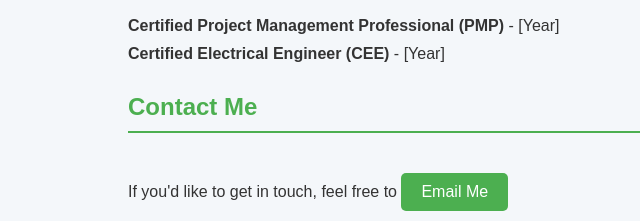
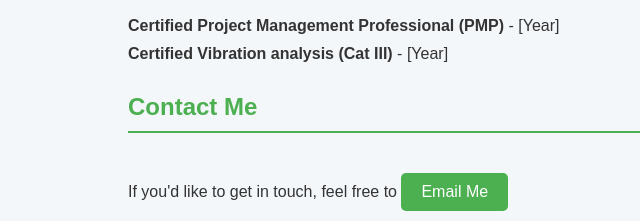
Before and after one commit to Maha-Mi/Resume, a plain HTML site: page Index.html in a window 1280 px wide. Shown: the part 1062-1283 px from the top of the page, 0-640 px from the left. Drawn offline with Linux system fonts and the light colour scheme.

Commit message:
Update Index.html

```diff
--- a/Index.html
+++ b/Index.html
@@ -129,7 +129,7 @@
     <h2>Certifications</h2>
     <ul>
       <li><strong>Certified Project Management Professional (PMP)</strong> - [Year]</li>
-      <li><strong>Certified Electrical Engineer (CEE)</strong> - [Year]</li>
+      <li><strong>Certified Vibration analysis (Cat III)</strong> - [Year]</li>
     </ul>
   </div>
 
```
